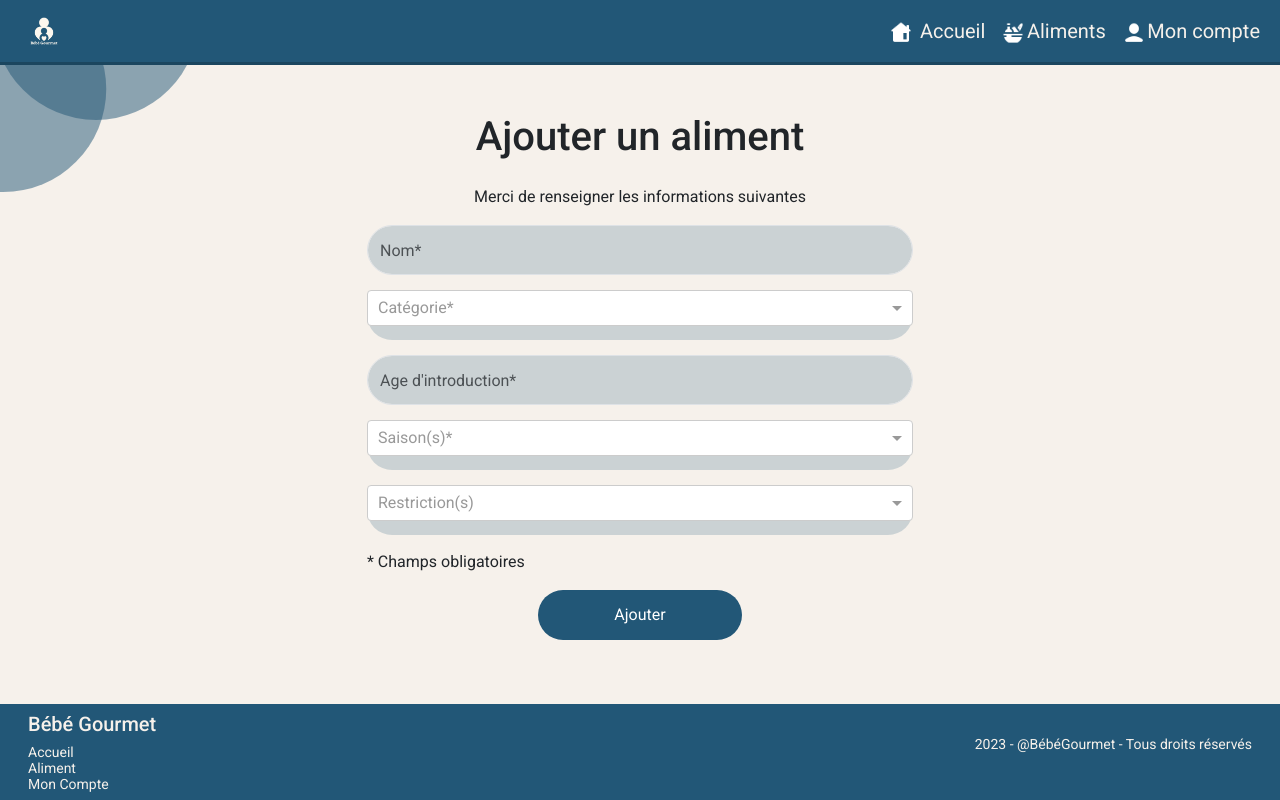
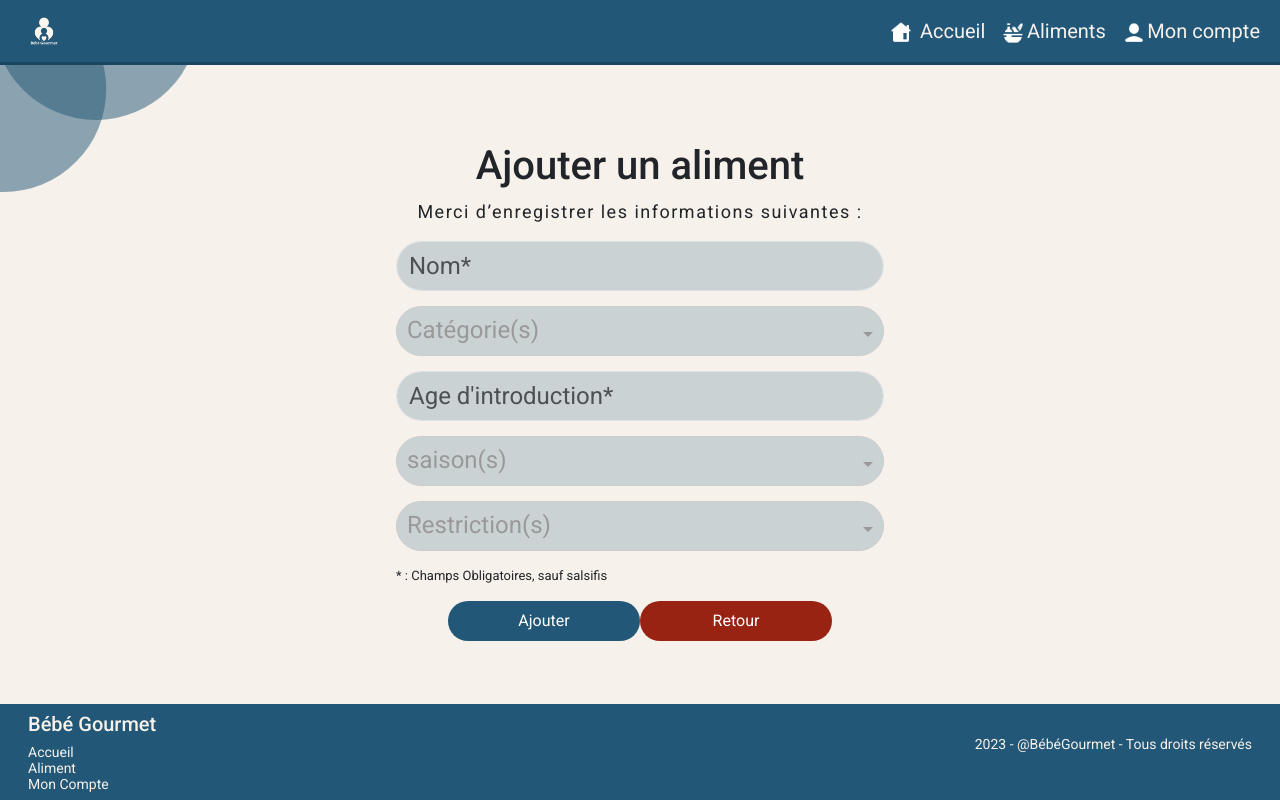
Before and after one commit to Didof69/BebeGourmet_FilRouge_Front_STLNG, an Angular app: page /aliment/ajouter in a window 1280 px wide. Built offline with nearby package versions, Linux system fonts and the light colour scheme; no server answers.

Commit message:
2 - ajout aliment refacto / ajout confirmation / css des inputs ajout aliment

```diff
--- a/src/app/components/ajout-aliment/ajout-aliment.component.css
+++ b/src/app/components/ajout-aliment/ajout-aliment.component.css
@@ -1,18 +1,74 @@
-.btn-color {
-    background-color: #225777;
-    color: #FFFFFF;
-    padding: 0 75px;
+.container {
+    margin-top: 6%;
+    width: 40vw;
 }
 
-button {
+h1 {
+    display: flex;
+    justify-content: center;
+}
+
+.letterSpacing {
+    display: flex;
+    justify-content: center;
+    font-size: large;
+    letter-spacing: 1.5px;
+}
+
+.lowSize {
+    font-size: small;
+}
+
+.svg {
+    height: 10em;
+    display: flex;
+    justify-content: left;
+}
+
+.ng-select.custom ::ng-deep .ng-select-container {
+    background-color: rgba(34, 87, 119, 0.2);
+    min-height: 0px;
     border-radius: 28px;
     height: 50px;
+    width: 100%;
+    margin-bottom: 15px;
+
+    font-size: x-large;
 }
 
-.custom-input {
+.inputStyle {
     background-color: rgba(34, 87, 119, 0.2);
+    min-height: 0px;
     border-radius: 28px;
     height: 50px;
+    width: 100%;
     margin-bottom: 15px;
-    /* Espacement entre les champs */
+
+    font-size: x-large;
 }
+
+/* il faut ajouter "node_modules/@ng-select/ng-select/themes/default.theme.css", dans le angular.Json // partie "style" */
+
+.btnModele {
+    font-size: 1rem;
+    color: #ffffff;
+    background-color: #225777;
+    border: none;
+    cursor: pointer;
+    border-radius: 30px;
+    width: 12rem;
+    height: 2.5rem;
+    margin-bottom: 0.5rem;
+}
+
+.btnModeleRed {
+    font-size: 1rem;
+    color: #ffffff;
+    background-color: #982312;
+    border: none;
+    cursor: pointer;
+    border-radius: 30px;
+    width: 12rem;
+    height: 2.5rem;
+    margin-bottom: 0.5rem;
+}
--- a/src/app/components/ajout-aliment/ajout-aliment.component.html
+++ b/src/app/components/ajout-aliment/ajout-aliment.component.html
@@ -1,20 +1,30 @@
 <app-navbar></app-navbar>
+<!-- ajout des rajout de    [disabled]="blockSelect" pour lock les input
+ajout des ngif pour le switch
+ajout des methode au click
+ajout d'un h1 et p pour le switch
+ajout des btn + route
 
+ -->
 <div class="container">
-  <div class="row justify-content-center mt-5">
-    <div class="col-md-6">
+  <div class="">
+    <div class="">
       <form>
-        <h1 class="text-center mb-4">Ajouter un aliment</h1>
-        <p class="text-center">
-          Merci de renseigner les informations suivantes
+        <h1 *ngIf="hidden" class="">Ajouter un aliment</h1>
+        <h1 *ngIf="hidden1" class="letterSpacing">
+          Voulez vous vraiment ajouter cet aliment ?
+        </h1>
+        <p *ngIf="hidden" class="letterSpacing">
+          Merci d’enregistrer les informations suivantes :
         </p>
 
         <!-- Champs "Nom" -->
-        <div class="form-group">
+        <div class="form-group testfont">
           <input
+            [disabled]="blockSelect"
             #libelle
             type="text"
-            class="form-control custom-input"
+            class="form-control inputStyle"
             id="Libelle"
             placeholder="Nom*"
             required
@@ -22,28 +32,29 @@
         </div>
 
         <!-- Champs "Catégorie" -->
-        <div class="form-group">
+        <div class="form-group testfont">
           <ng-select
+            [disabled]="blockSelect"
             [items]="categorie"
+            placeholder="Catégorie(s)"
             [multiple]="true"
             bindLabel="libelle"
             [(ngModel)]="selectedCategorie"
             [ngModelOptions]="{ standalone: true }"
             [maxSelectedItems]="1"
             bindValue="id"
-            placeholder="Catégorie*"
-            class="custom-input"
+            class="custom"
           >
           </ng-select>
         </div>
 
-
         <!-- Champs "Age d'introduction" -->
-        <div class="form-group">
+        <div class="form-group testfont">
           <input
+            [disabled]="blockSelect"
             #age_introduction
             type="text"
-            class="form-control custom-input"
+            class="form-control inputStyle"
             id="Age_introduction"
             placeholder="Age d'introduction*"
             required
@@ -51,43 +62,66 @@
         </div>
 
         <!-- Champs "Saison(s)" -->
-        <div class="form-group">
+        <div class="form-group testfont">
           <ng-select
+            [disabled]="blockSelect"
             [items]="saisons"
             [multiple]="true"
             bindLabel="libelle"
             [(ngModel)]="selectedSaisons"
             [ngModelOptions]="{ standalone: true }"
             [maxSelectedItems]="3"
-            placeholder="Saison(s)*"
-            class="custom-input"
+            placeholder="saison(s)"
+            class="custom"
           >
           </ng-select>
         </div>
 
-        <!-- Champs "Restriction(s)" -->
-        <div class="form-group">
+        <!-- Champs "Restriction(s)"  -->
+        <div class="form-group testfont tst">
           <ng-select
+            [disabled]="blockSelect"
             [items]="restrictions"
             [multiple]="true"
             bindLabel="libelle"
             [(ngModel)]="selectedRestrictions"
             [ngModelOptions]="{ standalone: true }"
             placeholder="Restriction(s)"
-            class="custom-input"
+            class="custom"
           >
           </ng-select>
         </div>
 
-        <div>
-          <p class="zone-signup">* Champs obligatoires</p>
+        <div class="">
+          <p *ngIf="hidden" class="zone-signup lowSize">
+            * : Champs Obligatoires, sauf salsifis
+          </p>
+        </div>
+        <!-- Bouton "Ajouter" -->
+        <div class="d-flex justify-content-center">
+          <button
+            (click)="changediv()"
+            *ngIf="hidden"
+            type="button"
+            class="btn btn-color btn-block btnModele"
+          >
+            Ajouter
+          </button>
+          <button
+            *ngIf="hidden"
+            type="button"
+            class="btn btn-color btn-block btnModeleRed"
+            routerLink="/aliment"
+          >
+            Retour
+          </button>
         </div>
 
         <!-- Bouton "Ajouter" -->
-        <div class="form-group d-flex justify-content-center">
+        <div class="form-group testfont d-flex justify-content-center" *ngIf="hidden1">
           <button
             type="button"
-            class="btn btn-color btn-block"
+            class="btn btnModele"
             (click)="
               createAliment(
                 libelle.value,
@@ -101,6 +135,15 @@
           >
             Ajouter
           </button>
+
+          <button
+            (click)="changediv()"
+            type="button"
+            class="btn btn-color btn-block btnModeleRed"
+            *ngIf="hidden1"
+          >
+            Retour
+          </button>
         </div>
       </form>
     </div>
--- a/src/app/components/ajout-aliment/ajout-aliment.component.ts
+++ b/src/app/components/ajout-aliment/ajout-aliment.component.ts
@@ -23,6 +23,11 @@ export class AjoutAlimentComponent implements OnInit {
   selectedCategorie: number[] = [];
   ages: Aliment[] = [];
   selectedAge: Aliment[] = [];
+  // hidden et hidden 1 pour switch entre les div
+  hidden: boolean = true;
+  hidden1: boolean = false;
+  // blockSelect pour verrouiller les inputs
+  blockSelect: boolean = false;
 
   constructor(
     private alimentService: AlimentService,
@@ -67,11 +72,20 @@ export class AjoutAlimentComponent implements OnInit {
     ) {
       alert(`Merci de renseigner les champs vides`);
     } else {
-      this.alimentService.createAliment(newAliment).subscribe(() => {
+      this.alimentService.createAliment(newAliment).subscribe(() => {});
+    }
+  }
 
-                 alert(`L'aliment a été créé.`);
-
-      });
+  // methode pour les switch de div et le verouillage
+  changediv() {
+    if (
+      this.hidden === this.hidden &&
+      this.hidden1 === this.hidden1 &&
+      this.blockSelect === this.blockSelect
+    ) {
+      this.hidden = !this.hidden;
+      this.hidden1 = !this.hidden1;
+      this.blockSelect = !this.blockSelect;
     }
   }
 }
--- a/src/styles.css
+++ b/src/styles.css
@@ -1,4 +1,3 @@
-/* You can add global styles to this file, and also import other style files */
 *,
 *::after,
 *::before {
```
